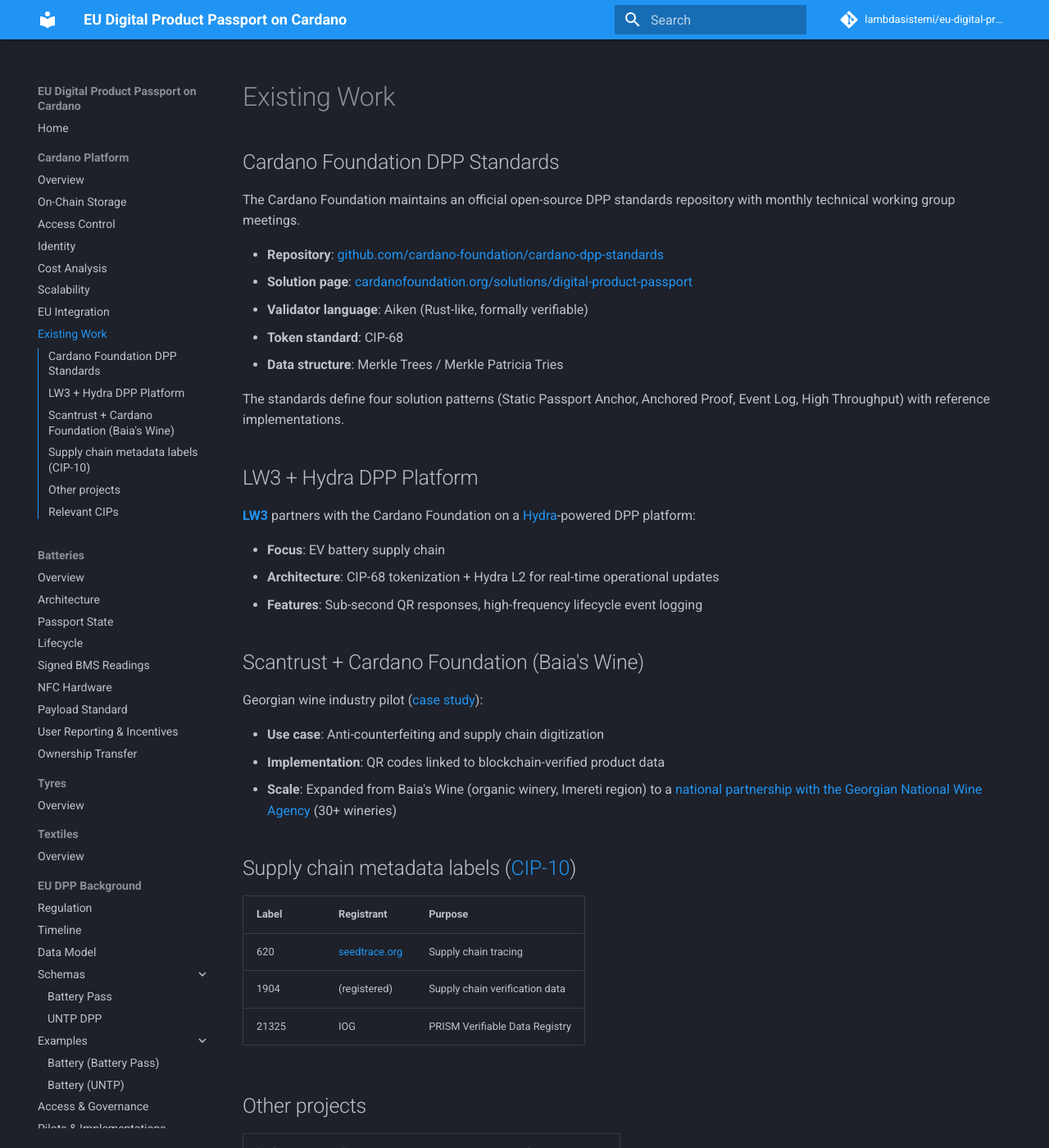
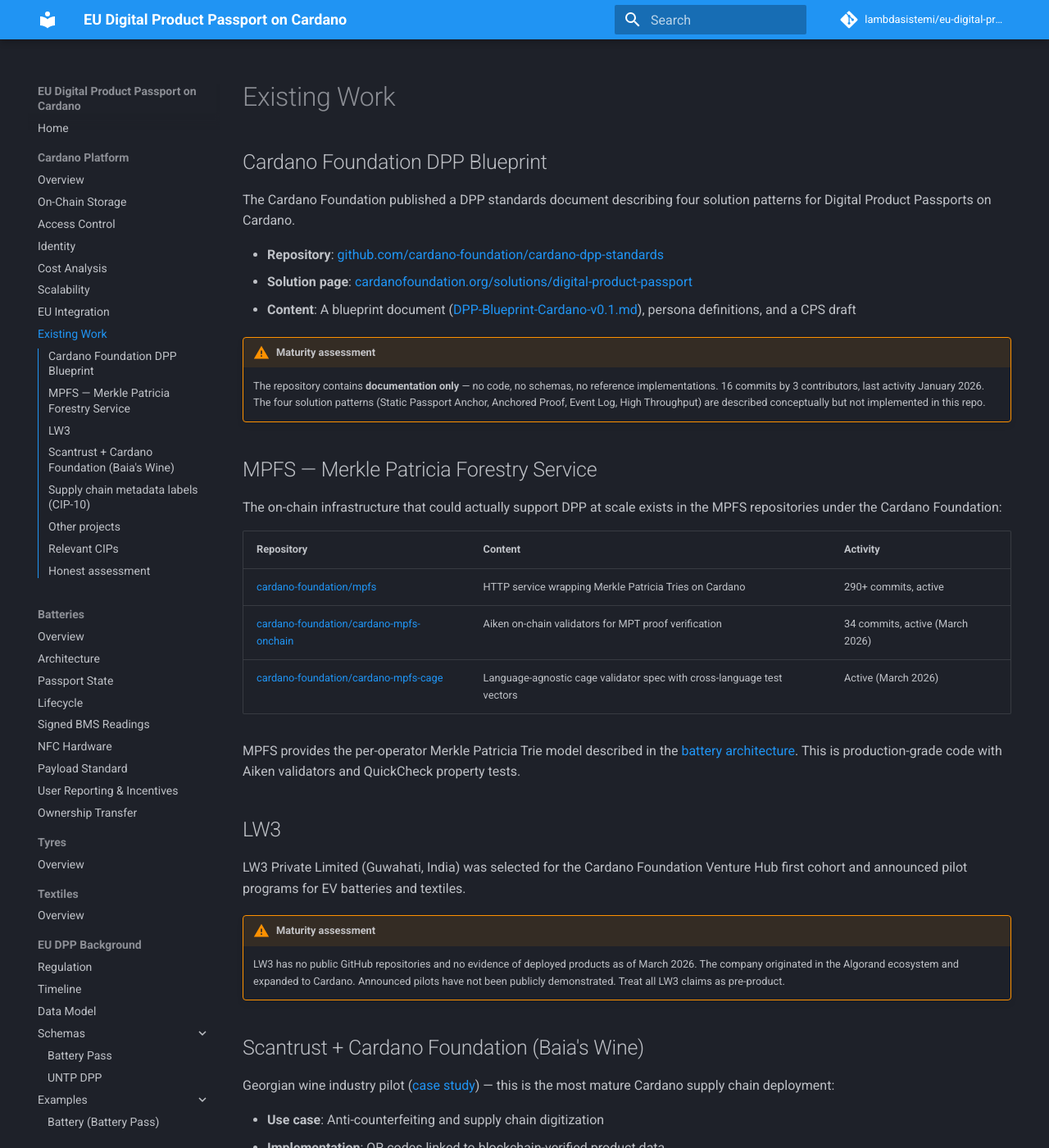
Before and after one commit to lambdasistemi/eu-digital-product-passport, an MkDocs documentation site: the page built from docs/cardano/existing-work.md, in a window 1280 px wide and 1400 px high. Shown: the whole window at 82% size. Built offline with MkDocs 1.6.1 and Material for MkDocs 9.7.7, drawn with Linux system fonts in a browser that asks for light colours; comment, search, counter and statistics services are not loaded; some of the changed text lies outside the part shown.

Commit message:
docs: honest assessment of Cardano DPP ecosystem maturity
DPP standards repo is docs-only (16 commits, no code, dormant since Jan).
LW3 has no public repos or shipped product — mark as pre-product.
MPFS is the actual production infrastructure (290+ commits, Aiken validators).
Scantrust wine pilot is the only proven deployment.
Rewrite existing-work.md and overview.md to reflect reality.

```diff
--- a/docs/cardano/existing-work.md
+++ b/docs/cardano/existing-work.md
@@ -1,32 +1,43 @@
 # Existing Work
 
-## Cardano Foundation DPP Standards
+## Cardano Foundation DPP Blueprint
 
-The Cardano Foundation maintains an official open-source DPP standards repository with monthly technical working group meetings.
+The Cardano Foundation published a DPP standards document describing four solution patterns for Digital Product Passports on Cardano.
 
 - **Repository**: [github.com/cardano-foundation/cardano-dpp-standards](https://github.com/cardano-foundation/cardano-dpp-standards)
 - **Solution page**: [cardanofoundation.org/solutions/digital-product-passport](https://cardanofoundation.org/solutions/digital-product-passport)
-- **Validator language**: Aiken (Rust-like, formally verifiable)
-- **Token standard**: CIP-68
-- **Data structure**: Merkle Trees / Merkle Patricia Tries
+- **Content**: A blueprint document ([DPP-Blueprint-Cardano-v0.1.md](https://github.com/cardano-foundation/cardano-dpp-standards/blob/main/DPP-Blueprint-Cardano-v0.1.md)), persona definitions, and a CPS draft
 
-The standards define four solution patterns (Static Passport Anchor, Anchored Proof, Event Log, High Throughput) with reference implementations.
+!!! warning "Maturity assessment"
+    The repository contains **documentation only** — no code, no schemas, no reference implementations. 16 commits by 3 contributors, last activity January 2026. The four solution patterns (Static Passport Anchor, Anchored Proof, Event Log, High Throughput) are described conceptually but not implemented in this repo.
 
-## LW3 + Hydra DPP Platform
+## MPFS — Merkle Patricia Forestry Service
 
-[**LW3**](../references.md#lw3) partners with the Cardano Foundation on a [Hydra](../references.md#hydra)-powered DPP platform:
+The on-chain infrastructure that could actually support DPP at scale exists in the MPFS repositories under the Cardano Foundation:
 
-- **Focus**: EV battery supply chain
-- **Architecture**: CIP-68 tokenization + Hydra L2 for real-time operational updates
-- **Features**: Sub-second QR responses, high-frequency lifecycle event logging
+| Repository | Content | Activity |
+|-----------|---------|----------|
+| [cardano-foundation/mpfs](https://github.com/cardano-foundation/mpfs) | HTTP service wrapping Merkle Patricia Tries on Cardano | 290+ commits, active |
+| [cardano-foundation/cardano-mpfs-onchain](https://github.com/cardano-foundation/cardano-mpfs-onchain) | Aiken on-chain validators for MPT proof verification | 34 commits, active (March 2026) |
+| [cardano-foundation/cardano-mpfs-cage](https://github.com/cardano-foundation/cardano-mpfs-cage) | Language-agnostic cage validator spec with cross-language test vectors | Active (March 2026) |
+
+MPFS provides the per-operator Merkle Patricia Trie model described in the [battery architecture](../sectors/batteries/architecture.md). This is production-grade code with Aiken validators and QuickCheck property tests.
+
+## LW3
+
+LW3 Private Limited (Guwahati, India) was selected for the Cardano Foundation Venture Hub first cohort and announced pilot programs for EV batteries and textiles.
+
+!!! warning "Maturity assessment"
+    LW3 has no public GitHub repositories and no evidence of deployed products as of March 2026. The company originated in the Algorand ecosystem and expanded to Cardano. Announced pilots have not been publicly demonstrated. Treat all LW3 claims as pre-product.
 
 ## Scantrust + Cardano Foundation (Baia's Wine)
 
-Georgian wine industry pilot ([case study](../references.md#scantrust-wine)):
+Georgian wine industry pilot ([case study](../references.md#scantrust-wine)) — this is the most mature Cardano supply chain deployment:
 
 - **Use case**: Anti-counterfeiting and supply chain digitization
 - **Implementation**: QR codes linked to blockchain-verified product data
 - **Scale**: Expanded from Baia's Wine (organic winery, Imereti region) to a [national partnership with the Georgian National Wine Agency](https://cardanofoundation.org/blog/cardano-foundation-partners-with-georgian-national-wine-agency) (30+ wineries)
+- **Relevance**: Proves the QR → blockchain → verification flow works in production, though the data model is simpler than a full DPP
 
 ## Supply chain metadata labels ([CIP-10](../references.md#cip-10))
 
@@ -40,9 +51,9 @@
 
 | Project | Focus | Status |
 |---------|-------|--------|
+| **seedtrace** | Agricultural supply chain | Active (label 620) |
 | **PharmaDNA** | Drug traceability (Cardano + AIoT) | Catalyst Fund 14 |
-| **seedtrace** | Agricultural supply chain | Active (label 620) |
-| **Cobuilder** | Construction products DPP | Pilot phase |
+| **Cobuilder** | Construction products DPP | Pilot phase (no public evidence of deployment) |
 
 ## Relevant CIPs
 
@@ -50,10 +61,10 @@
 |-----|------|---------------|
 | [CIP-10](../references.md#cip-10) | Metadata Label Registry | Namespace for DPP labels |
 | [CIP-25](../references.md#cip-25) | Media Token Metadata | Immutable NFT metadata |
-| [CIP-68](../references.md#cip-68) | Datum Metadata Standard | **Updatable on-chain DPP metadata** |
-| [CIP-20](../references.md#cip-20) | Transaction Messages | Human-readable DPP event annotations |
-| [CIP-26](../references.md#cip-26) | Off-Chain Metadata | Off-chain metadata references |
-| [CIP-32](../references.md#cip-32) | Inline Datums | Datums embedded in UTxOs (essential for CIP-68) |
-| [CIP-88](../references.md#cip-88) | Token Policy Registration | DPP collection metadata |
+| [CIP-68](../references.md#cip-68) | Datum Metadata Standard | Naming convention for updatable tokens (limited scalability — see [storage](storage.md)) |
+| [CIP-32](../references.md#cip-32) | Inline Datums | Datums embedded in UTxOs |
 | [CIP-100](../references.md#cip-100) | Governance Metadata | JSON-LD structured metadata pattern (reusable for DPP) |
-| CIP-119 | DRep Metadata | CIP-100 extension pattern |
+
+## Honest assessment
+
+The Cardano DPP ecosystem is **early-stage**. The strongest asset is the MPFS infrastructure (Merkle Patricia Tries with Aiken on-chain verification), which provides the scalable per-operator trie model needed for millions of battery passports. The DPP Blueprint is a useful conceptual framework but lacks implementation. The Scantrust wine pilot proves the basic flow works. Everything else is announcements without shipped product.
```
Also changed, not shown: docs/cardano/overview.md (+8 -7 lines), docs/references.md (+1 -0 lines), docs/sectors/batteries/architecture.md (+1 -1 lines).
